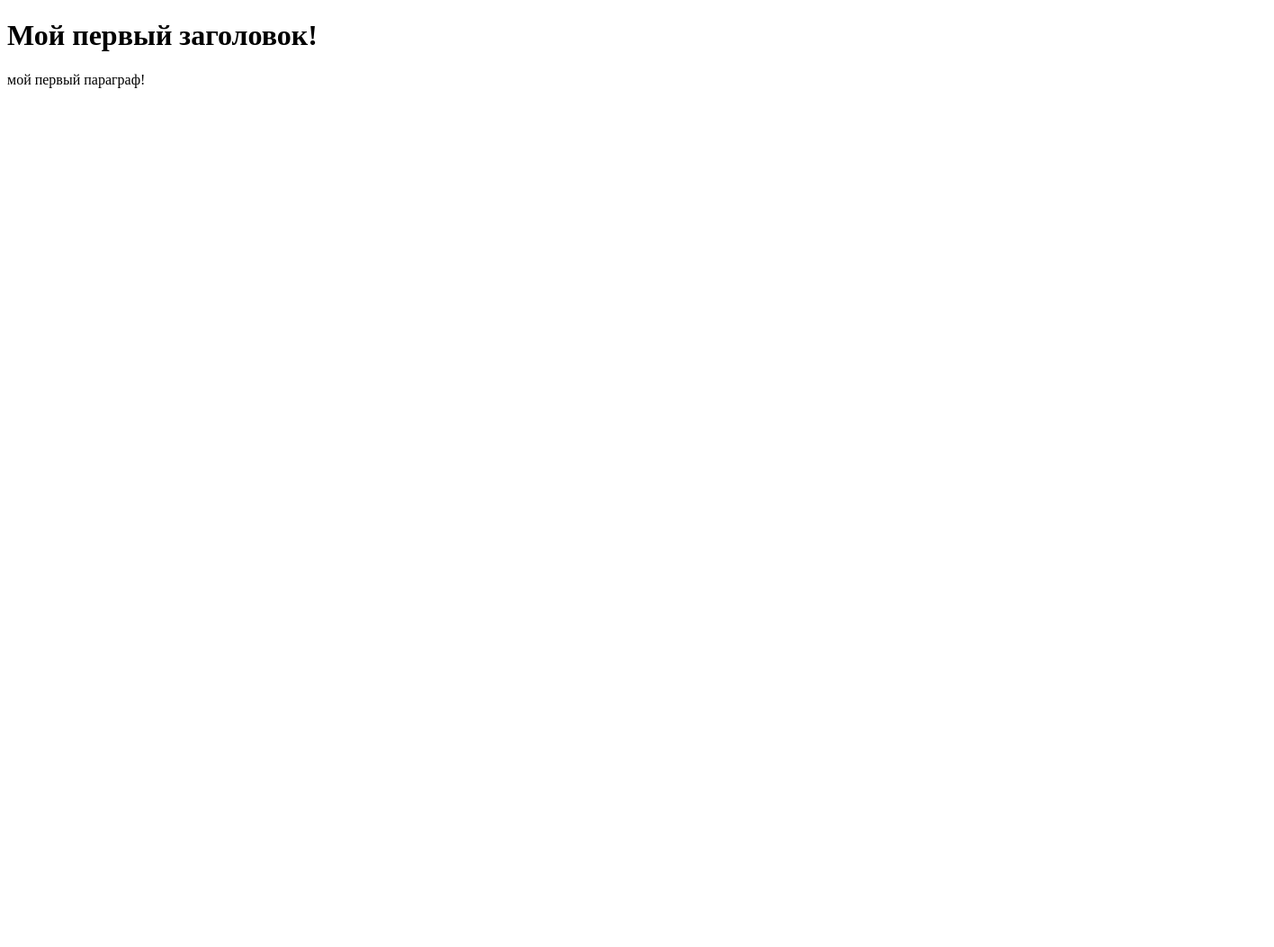
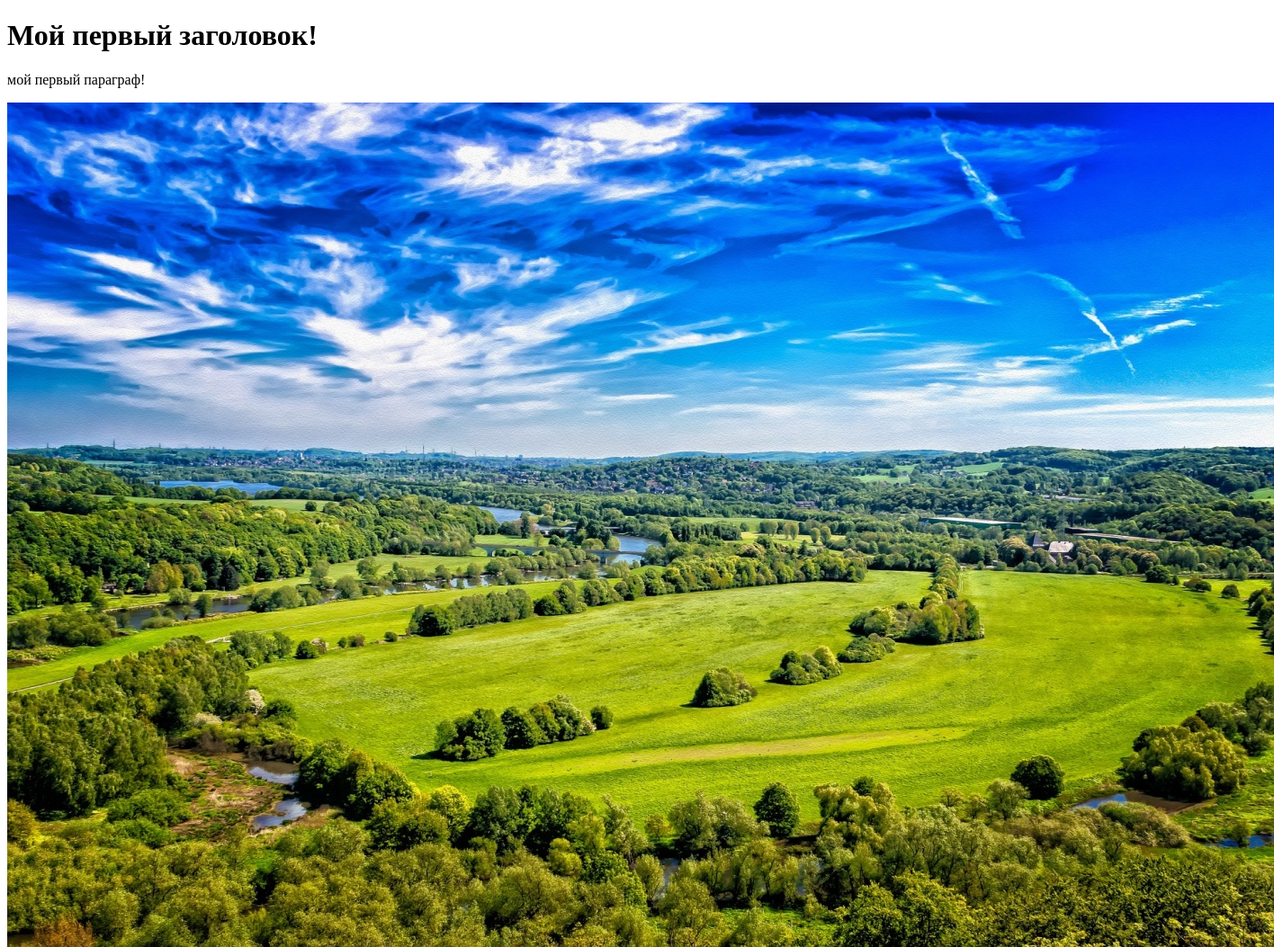
Before and after one commit to unknown1991/git_branching, a plain HTML site: page index.html in a window 1280 px wide. Shown: the whole page at 90% size, 1416 px wide, since content can reach past the window. Before the commit the page ends 800 px from the top, so only its background shows below. Drawn offline with Linux system fonts and the light colour scheme.

Commit message:
image was added and index.html was changed

```diff
--- a/index.html
+++ b/index.html
@@ -6,5 +6,6 @@
 <body>
     <h1>Мой первый заголовок!</h1>
     <p>мой первый параграф!</p>
+    <img src="image.jpg" alt="Моя первая картинка">
 </body>
 </html>
```
Also changed, not shown: image.jpg (added).
